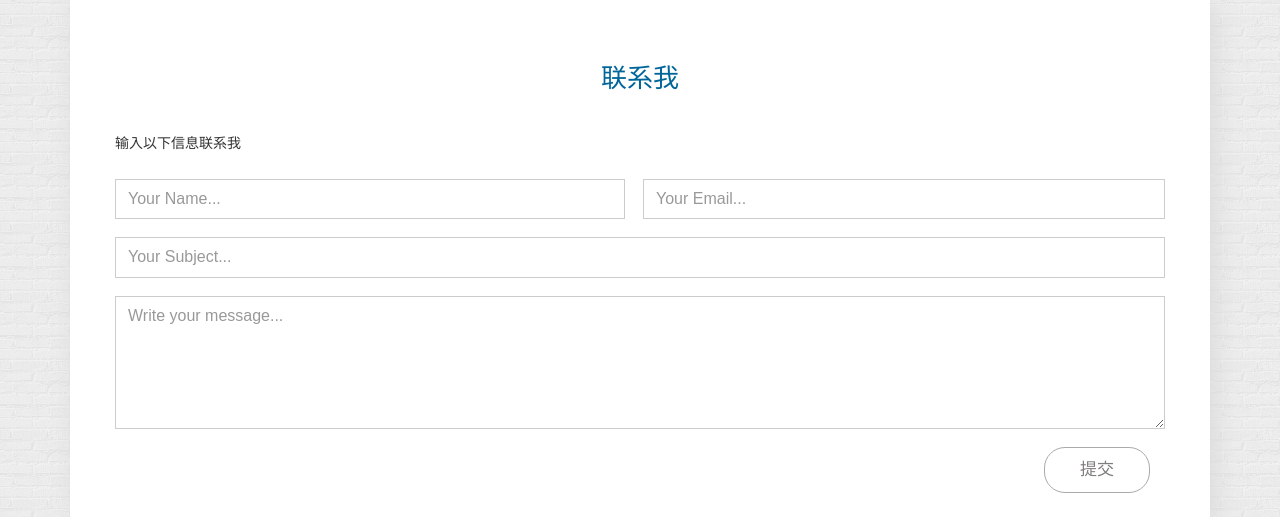
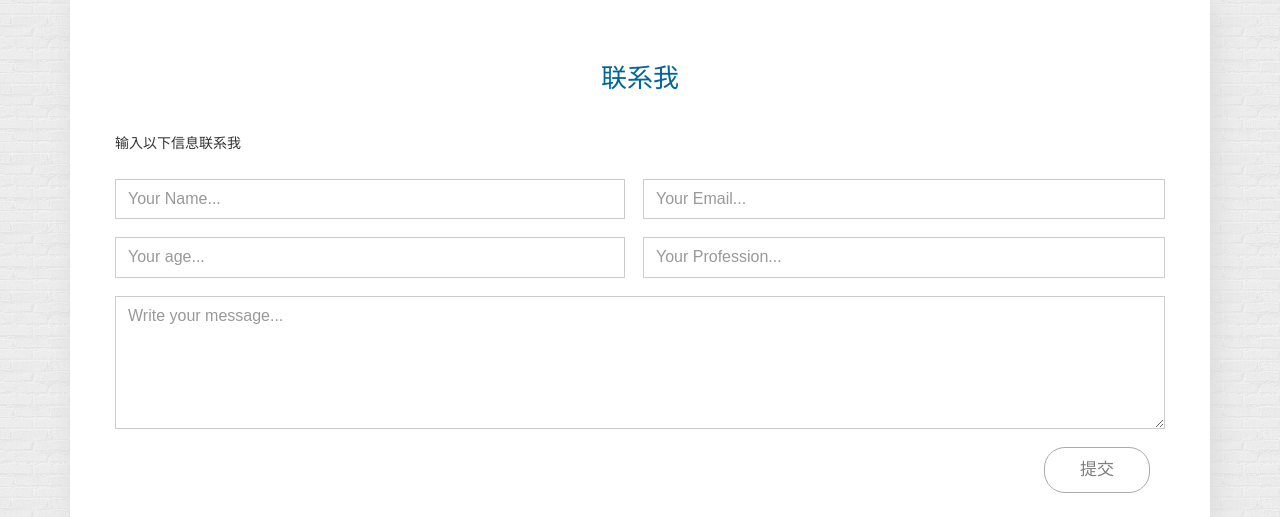
Before and after one commit to XurryAli/xurryblog, a PHP site: page / in a window 1280 px wide. Shown: the part 1320-1837 px from the top of the page. Run offline with PHP 8.4, Linux system fonts and the light colour scheme.

Commit message:
some change

```diff
--- a/css/index.css
+++ b/css/index.css
@@ -76,7 +76,6 @@ section{box-shadow: 5px 5px 25px #dadada;background: white;}
 .blue-btn:hover,.blue-btn:focus,.dark-blue-bordered-btn {background: none;border: 1px solid #006699;color: #006699;}
 .dark-blue-bordered-btn a{display: block;width: 100%;height: 100%;padding: 10px 20px;}
 .dark-blue-bordered-btn a:hover{color: white;}
-
 
 
 .btn {float: right;border-radius:21px;padding: 0;margin-top: 20px;font-size: 20px;font-weight: 300;margin-right: 15px;transition:all 0.3s;-webkit-transition:all 0.3s;}
--- a/index.html
+++ b/index.html
@@ -136,9 +136,14 @@
                           <input name="email" type="email" class="form-control" id="email" placeholder="Your Email..." required>
                       </div>
                   </div>
-                  <div class="col-lg-12 col-md-12 col-sm-12 col-xs-12">
+                  <div class="col-lg-6 col-md-6 col-sm-6 col-xs-12">
                       <div class="form-group contact-field">
-                          <input name="subject" type="text" class="form-control" id="subject" placeholder="Your Subject..." required>
+                          <input name="subject" type="number" class="form-control" id="subject" placeholder="Your age..." required>
+                      </div>
+                  </div>
+                  <div class="col-lg-6 col-md-6 col-sm-6 col-xs-12 pad-l-3">
+                      <div class="form-group contact-field">
+                          <input name="subject" type="text" class="form-control" id="subject" placeholder="Your Profession..." required>
                       </div>
                   </div>
                   <div class="col-lg-12 col-md-12 col-sm-12 col-xs-12">
```
